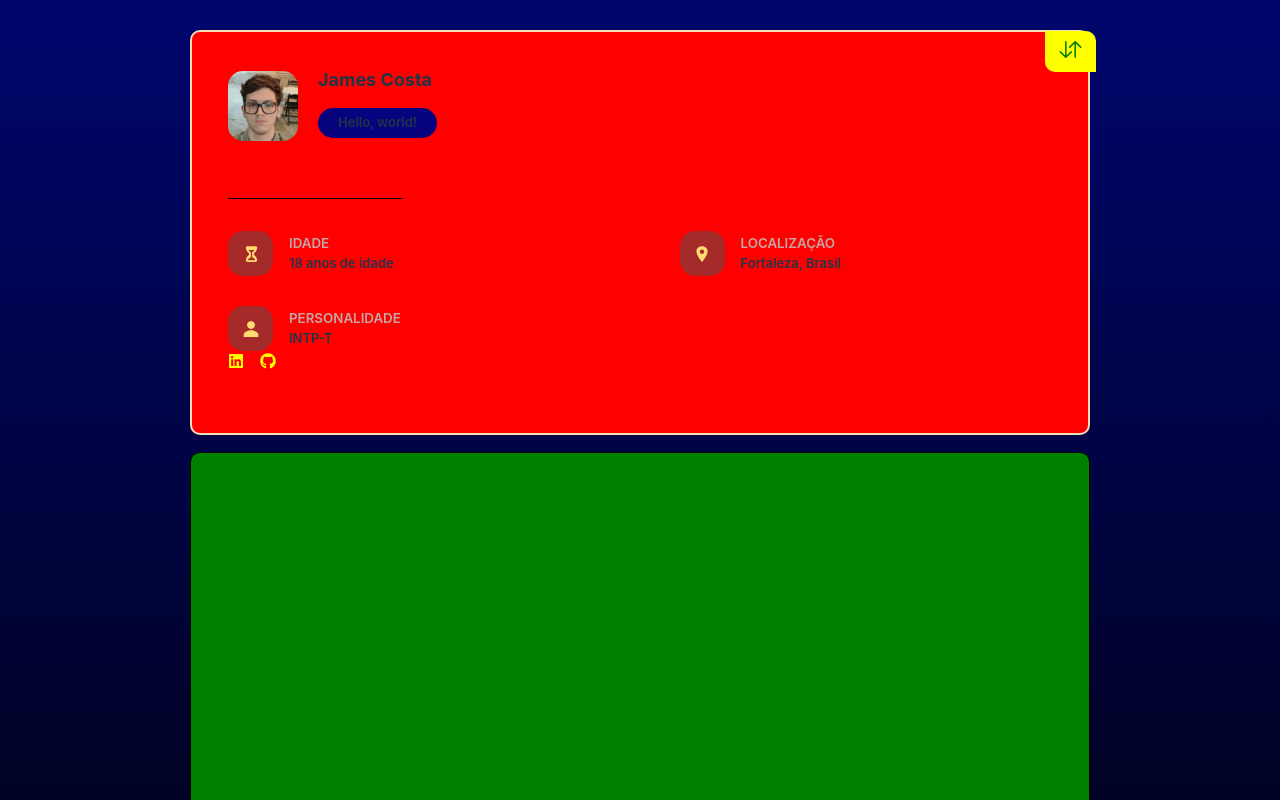
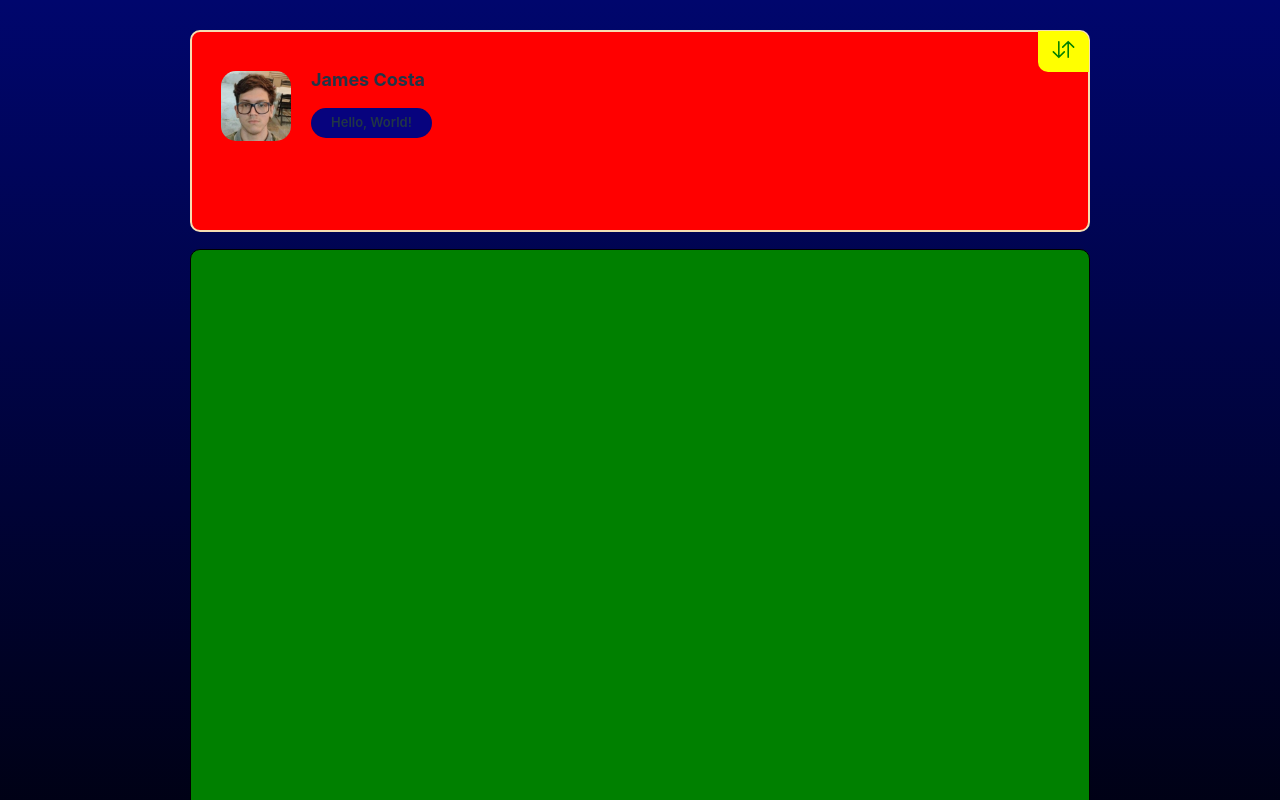
Before and after one commit to DropperDEV/portfolium, a React (Vite) app: page / in a window 1280 px wide. Shown: the top 800 px of the page. Built offline with nearby package versions, Linux system fonts and the light colour scheme.

Commit message:
feat: add onClick active works in sidebar and display none, and height system in active

```diff
--- a/src/ui/Sidebar.tsx
+++ b/src/ui/Sidebar.tsx
@@ -4,11 +4,10 @@ import { device } from "../utils/breakpoints";
 import { IoSwapVertical } from "react-icons/io5";
 import { useState } from "react";
 
-interface ContainerSideProps {
-  active: boolean;
-}
 
-const ContainerSide = styled.aside<ContainerSideProps>`
+
+
+const ContainerSide = styled.aside<{$active: boolean;}>`
   position: sticky;
   top: 30px;
   z-index: 1;
@@ -26,11 +25,10 @@ const ContainerSide = styled.aside<ContainerSideProps>`
 
   @media ${device.lg} {
     width: 900px;
-    height: 180px;
     align-items: baseline;
+    justify-content: normal;
     padding: 4px;
-    //max-height: ${(props) => (props.active ? '405px' : 'auto')};
-    height: 405px;
+    height: ${props => props.$active ? '405px' : 'auto'}
   }
 
 
@@ -102,16 +100,23 @@ const Button = styled.button`
   }
 `;
 
-const Separator = styled.div`
+const Separator = styled.div<{ $visible?: boolean; $active: boolean}>`
   width: 175px;
   height: 1px;
   background: black;
-  margin: 32px;
+  margin: 15px 0px;
+  visibility: ${props => props.$visible ? "visible" : "hidden"};
+
+  @media ${device.lg}{
+    width: 93%;
+    visibility: visible;
+    display: ${props => props.$active ? "block" : "none"};
+  }
 `;
 
 
-const InfoSection = styled.section`
-  display: grid;
+const InfoSection = styled.section<{$active: boolean;}>`
+  display: ${props => props.$active ? "grid" : "none"};
   grid-template-columns: 1fr;
   gap: 30px;
 
@@ -123,15 +128,15 @@ const InfoSection = styled.section`
     grid-row-gap: 0px;
     width: 100%;
     gap: 30px 15px;
+    margin: 15px;
   }
 `;
 
-const ContainerItem = styled.div`
-  display: flex;
+const ContainerItem = styled.div<{$active: boolean;}>`
+  display: ${props => props.$active ? "flex" : "none"};
   align-items: center;
   min-width: 100%;
   gap: 16px;
-
 
   @media ${device.lg}{
     min-width: 100%;
@@ -140,12 +145,13 @@ const ContainerItem = styled.div`
   }
 `;
 
-const ItemInfo = styled.div`
-  display: flex;
+const ItemInfo = styled.div<{$active: boolean;}>`
+  display: ${props => props.$active ? "flex" : "none"};
   flex-direction: column;
 `;
 
-const ItemTitle = styled.p`
+const ItemTitle = styled.p<{$active: boolean;}>`
+  display: ${props => props.$active ? "flex" : "none"};
   color: #c6a6a6;
   font-weight: 600;
   font-size: smaller;
@@ -153,14 +159,16 @@ const ItemTitle = styled.p`
   text-transform: uppercase;
 `;
 
-const ItemBody = styled.p`
+const ItemBody = styled.p<{$active: boolean;}>`
+  display: ${props => props.$active ? "flex" : "none"};
   font-size: small;
   margin: 0px;
   font-weight: 600;
 `;
-const ContainerIconItem = styled.div`
+const ContainerIconItem = styled.div<{$active: boolean;}>`
+  display: ${props => props.$active ? "flex" : "none"};
+
   position: relative;
-  display: flex;
   justify-content: center;
   align-items: center;
   background-color: brown;
@@ -170,12 +178,17 @@ const ContainerIconItem = styled.div`
   z-index: 1;
 `;
 
-const LinkedIconZone = styled.div`
-  display: flex;
+const LinkedIconZone = styled.div<{$active: boolean;}>`
+  display: ${props => props.$active ? "flex" : "none"};
   gap: 16px;
   justify-content: center;
   align-items: center;
   padding-bottom: 4px;
+
+  @media ${device.lg}{
+    margin-top: 8px;
+    width: 100%;
+  }
 `;
 
 const MobileSideTitle = styled.div`
@@ -209,49 +222,50 @@ function Sidebar() {
   const [active, setActive] = useState<boolean>(false);
 
   return (
-    <ContainerSide active={active}>
+    <ContainerSide $active={active}>
       <MobileSideTitle>
-        <StyledImage src="/JamesPhoto.png" alt="James Costa" />
-        <ContainerTitle>
+        <StyledImage src="/JamesPhoto.png" alt="James Costa"  />
+        <ContainerTitle >
           <StyledTitle>James Costa</StyledTitle>
-          <StyledSubTitle>Hello, world!</StyledSubTitle>
+          <StyledSubTitle>Hello, World!</StyledSubTitle>
         </ContainerTitle>
-        <Button onClick={() => setActive(!active)}>
+            <Button onClick={() => setActive(!active)}>
           <IoSwapVertical size={25} />
         </Button>
       </MobileSideTitle>
-      <Separator />
-      <InfoSection>
-        <ContainerItem>
-          <ContainerIconItem>
+      <Separator $visible={true} $active={active} />
+      <InfoSection $active={active}>
+        <ContainerItem $active={active}>
+          <ContainerIconItem $active={active}>
             {" "}
             <img src="/icon/IconYear.svg" alt="Anos" />
           </ContainerIconItem>
-          <ItemInfo>
-            <ItemTitle>Idade</ItemTitle>
-            <ItemBody>18 anos de idade</ItemBody>
+          <ItemInfo $active={active}>
+            <ItemTitle $active={active}>Idade</ItemTitle >
+            <ItemBody $active={active}>18 anos de idade</ItemBody>
           </ItemInfo>
         </ContainerItem>
-        <ContainerItem>
-          <ContainerIconItem>
+        <ContainerItem $active={active}>
+          <ContainerIconItem $active={active}>
             <img src="/icon/IconLocation.svg" alt="Localização" />
           </ContainerIconItem>
-          <ItemInfo>
-            <ItemTitle>Localização</ItemTitle>
-            <ItemBody>Fortaleza, Brasil</ItemBody>
+          <ItemInfo $active={active}>
+            <ItemTitle $active={active}>Localização</ItemTitle>
+            <ItemBody $active={active}>Fortaleza, Brasil</ItemBody>
           </ItemInfo>
         </ContainerItem>
-        <ContainerItem>
-          <ContainerIconItem>
+        <ContainerItem $active={active}>
+          <ContainerIconItem $active={active}>
             <img src="/icon/IconPerson.svg" alt="Personalidade" />
           </ContainerIconItem>
-          <ItemInfo>
-            <ItemTitle>Personalidade</ItemTitle>
-            <ItemBody>INTP-T</ItemBody>
+          <ItemInfo $active={active}>
+            <ItemTitle $active={active}>Personalidade</ItemTitle>
+            <ItemBody $active={active}>INTP-T</ItemBody>
           </ItemInfo>
         </ContainerItem>
       </InfoSection>
-      <LinkedIconZone>
+      <Separator $visible={false} $active={active} />
+      <LinkedIconZone $active={active}>
         <a
           href="https://www.linkedin.com/in/james-soares-costa/"
           target="_blank"
```
